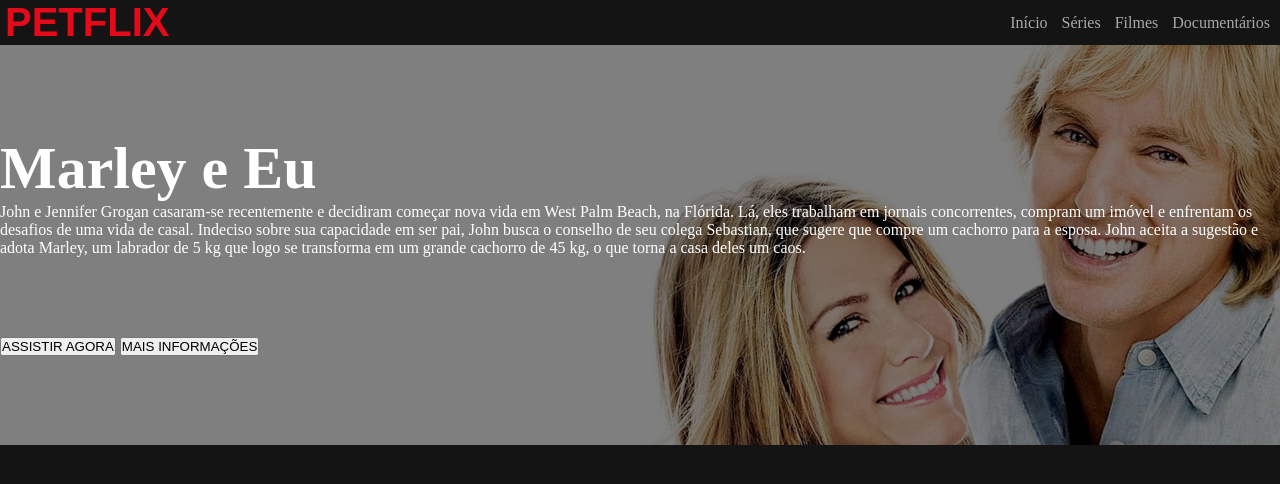
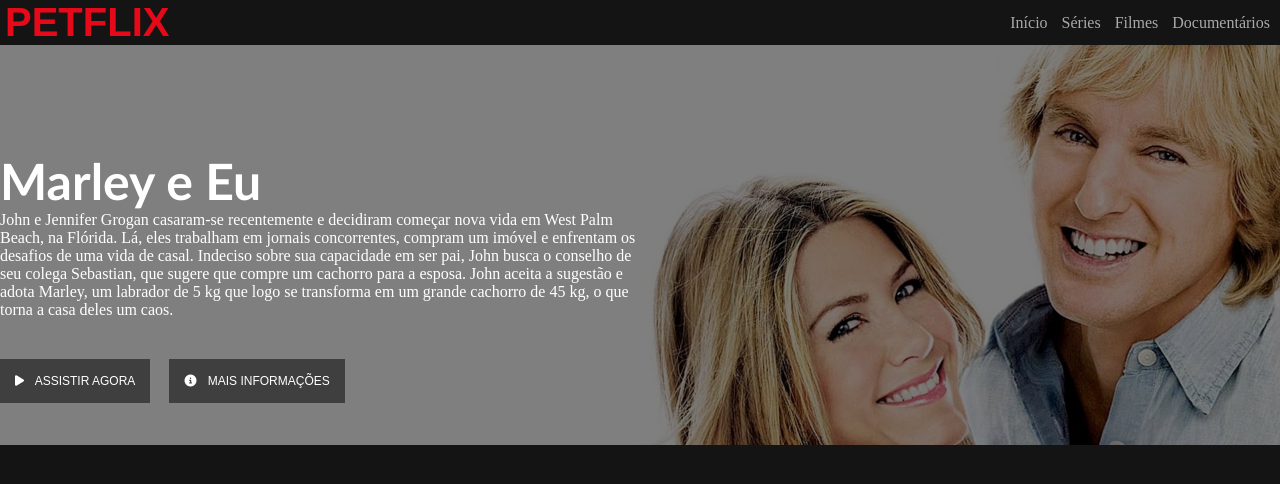
Before and after one commit to schdofer/petflix, a plain HTML site: page src/index.html in a window 1280 px wide. Drawn offline with Linux system fonts and the light colour scheme.

Commit message:
Add fontawesome to project

```diff
--- a/src/index.html
+++ b/src/index.html
@@ -27,11 +27,20 @@
                 <p class="synopsis">John e Jennifer Grogan casaram-se recentemente e decidiram começar nova vida em West Palm Beach, na Flórida. Lá, eles trabalham em jornais concorrentes, compram um imóvel e enfrentam os desafios de uma vida de casal. Indeciso sobre sua capacidade em ser pai, John busca o conselho de seu colega Sebastian, que sugere que compre um cachorro para a esposa. John aceita a sugestão e adota Marley, um labrador de 5 kg que logo se transforma em um grande cachorro de 45 kg, o que torna a casa deles um caos.</p>
                 <div class="buttons">
                     <!-- Atributo "role" indica a regra do botão para dispositivos móvies -->
-                    <button role="button" class="button-banner">ASSISTIR AGORA</button>
-                    <button role="button" class="button-banner">MAIS INFORMAÇÕES</button>
+                    <button role="button" class="button-banner">
+                        <i class="fa-solid fa-play"></i>
+                        ASSISTIR AGORA
+                    </button>
+                    <button role="button" class="button-banner">
+                        <i class="fa-solid fa-circle-info"></i>
+                        MAIS INFORMAÇÕES
+                    </button>
                 </div>
             </div>
         </div>
     </main>
+
+    <!-- Adicione ao final para evitar lentidao no carregamento -->
+    <script src="https://kit.fontawesome.com/eff69cf575.js" crossorigin="anonymous"></script>
 </body>
 </html>
--- a/src/style/main.css
+++ b/src/style/main.css
@@ -58,9 +58,32 @@ header nav a:hover {
 }
 
 .banner .title {
-    font-size: 60px;
+    margin-top: 5%;
+    font-size: 50px;
+    font-family: 'Trebuchet MS', 'Lucida Sans Unicode', 'Lucida Grande', 'Lucida Sans', Arial, sans-serif;
 }
 
 .banner .synopsis {
-    margin-bottom: 80px;
+    margin-bottom: 40px;
+    width: 50%;
 }
+
+.banner .button-banner {
+    background-color: rgba(0,0,0,.50);
+    border: none;
+    color: white;
+    padding: 15px;
+    margin-right: 15px;
+    font-size: 12px;
+    cursor: pointer;
+}
+
+.banner .button-banner:hover {
+    background-color: white;
+    color: black;
+    transition: .4s ease all;
+}
+
+.banner .button-banner i {
+    margin-right: 8px;
+}
```
Also changed, not shown: 1 other file.
